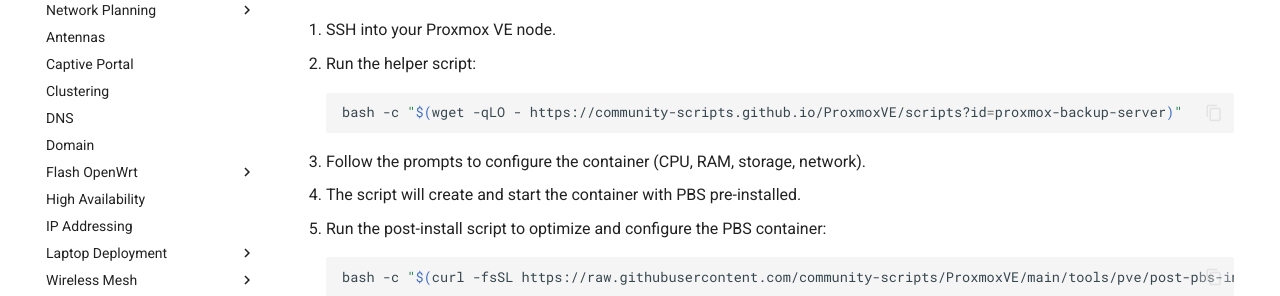
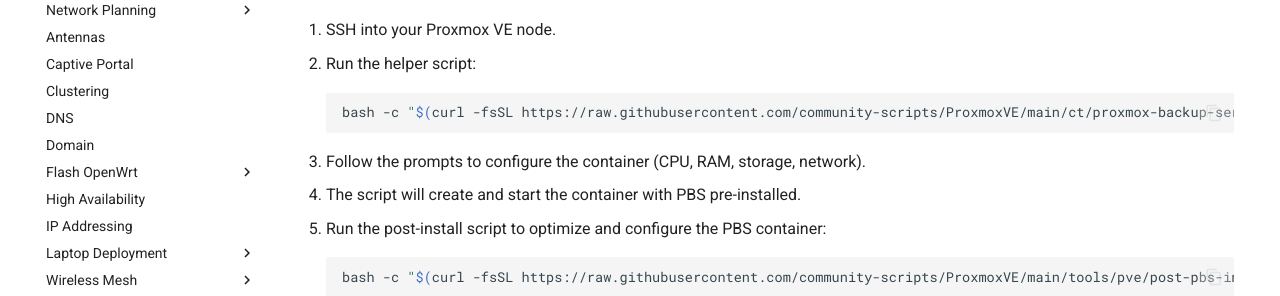
Before and after one commit to aucoop/Community-Network-Handbook, an MkDocs documentation site: the page built from docs/3-Guide/Proxmox-Backup-Server/index.md, in a window 1280 px wide and 900 px high, scrolled down 2233 px. Shown: the part 157-453 px from the top of the window. Built offline with MkDocs 1.6.1 and Material for MkDocs 9.7.7, drawn with Linux system fonts in a browser that asks for light colours; comment, search, counter and statistics services are not loaded.

Commit message:
Potential fix for pull request finding
Co-authored-by: Copilot Autofix powered by AI <175728472+Copilot@users.noreply.github.com>

````diff
--- a/docs/3-Guide/Proxmox-Backup-Server/index.md
+++ b/docs/3-Guide/Proxmox-Backup-Server/index.md
@@ -77,7 +77,7 @@ If you prefer not to dedicate a physical machine, you can run PBS inside an LXC
 1. SSH into your Proxmox VE node.
 2. Run the helper script:
     ```bash
-    bash -c "$(wget -qLO - https://community-scripts.github.io/ProxmoxVE/scripts?id=proxmox-backup-server)"
+    bash -c "$(curl -fsSL https://raw.githubusercontent.com/community-scripts/ProxmoxVE/main/ct/proxmox-backup-server.sh)"
     ```
 3. Follow the prompts to configure the container (CPU, RAM, storage, network).
 4. The script will create and start the container with PBS pre-installed.
````
